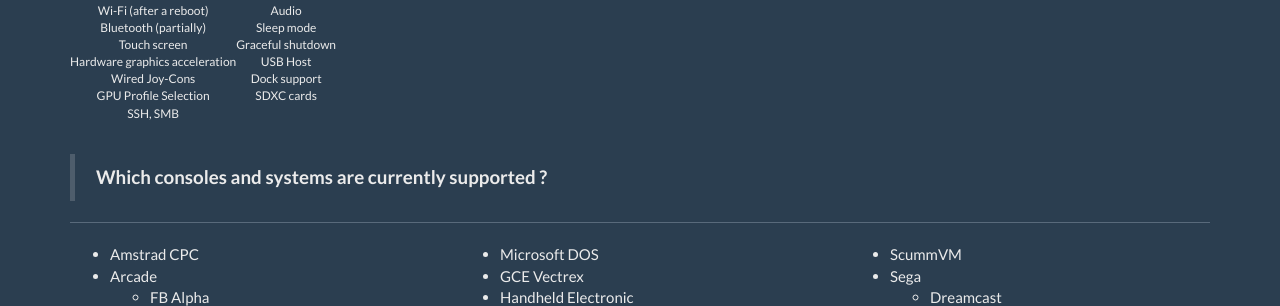
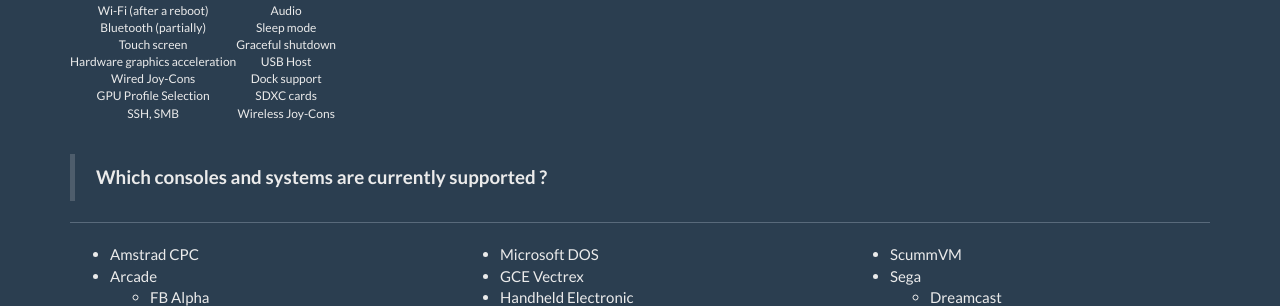
Before and after one commit to lakka-switch/documentation, a Jekyll site: the page built from faq.md, in a window 1280 px wide and 900 px high, scrolled down 514 px. Shown: the part 154-460 px from the top of the window. Built offline with Jekyll 4.4.1, drawn with Linux system fonts in a browser that asks for light colours; nearby versions of some CDN libraries.

Commit message:
Update faq.md

```diff
--- a/faq.md
+++ b/faq.md
@@ -34,7 +34,7 @@
 | Hardware graphics acceleration | USB Host          |
 | Wired Joy-Cons                 | Dock support      |
 | GPU Profile Selection          | SDXC cards        |
-| SSH, SMB                       |                   |
+| SSH, SMB                       | Wireless Joy-Cons |
 
 &nbsp;
 > **Which consoles and systems are currently supported ?**
```
